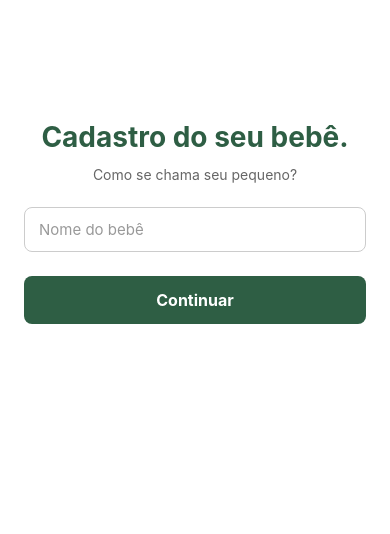
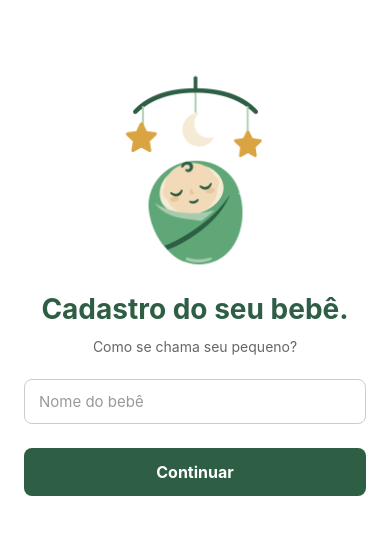
Before and after one commit to minottopaulo/appcuidadobebe, a React Native app in the folder appcuidadobebe/: screen /CadastroBebe in a window 390 px wide. Shown: the top 534 px of the page. Built offline with nearby package versions, Linux system fonts and the light colour scheme.

Commit message:
Adionado imgs de fundo

```diff
--- a/appcuidadobebe/CadastroBebeScreen.tsx
+++ b/appcuidadobebe/CadastroBebeScreen.tsx
@@ -1,20 +1,28 @@
 import { useState } from 'react';
-import { StyleSheet, Text, TextInput, Pressable, View } from 'react-native';
+import { StyleSheet, Text, TextInput, Pressable, View, Image } from 'react-native';
 import { NativeStackScreenProps } from '@react-navigation/native-stack';
 import { RootStackParamList } from './Type';
 
 type Props = NativeStackScreenProps<RootStackParamList, 'CadastroBebe'>;
 
-export default function CadastroBebeScreen ({navigation}: Props) {
+export default function CadastroBebeScreen({ navigation }: Props) {
     const [nome, setNome] = useState('');
-    function continuar(){
-        if (nome.trim()===''){
+
+    function continuar() {
+        if (nome.trim() === '') {
         return;
     }
     navigation.navigate('Home', { nomeBebe: nome.trim() });
     }
+
     return (
     <View style={styles.container}>
+        <Image
+        source={require('./assets/cadastrobebe.png')}
+        style={styles.ilustracao}
+        resizeMode="contain"
+        />
+
         <Text style={styles.titulo}>Cadastro do seu bebê.</Text>
         <Text style={styles.subtitulo}>Como se chama seu pequeno?</Text>
 
@@ -26,19 +34,25 @@ export default function CadastroBebeScreen ({navigation}: Props) {
         onChangeText={setNome}
         autoCapitalize="words"
         />
+
         <Pressable style={styles.botao} onPress={continuar}>
             <Text style={styles.textoBotao}>Continuar</Text>
         </Pressable>
         </View>
     );
 }
-const styles=StyleSheet.create({
+
+const styles = StyleSheet.create({
 container: {
     flex: 1,
     backgroundColor: '#ffffff',
     paddingHorizontal: 24,
-    paddingTop: 120,
+    paddingTop: 60,
     gap: 12,
+    },
+    ilustracao: {
+    width: '100%',
+    height: 220,
     },
 titulo: {
     fontSize: 28,
--- a/appcuidadobebe/LoginScreen.tsx
+++ b/appcuidadobebe/LoginScreen.tsx
@@ -1,12 +1,7 @@
 import { useState } from 'react'
+import { StyleSheet, Text, TextInput, Pressable, View, Image } from 'react-native';
 import { useNavigation } from '@react-navigation/native';
-import{
-    StyleSheet,
-    Text,
-    View,
-    TextInput,
-    Pressable,
-} from 'react-native';
+
 
 export default function LoginScrean(){
     const [email, setEmail] = useState('');
@@ -18,6 +13,11 @@ export default function LoginScrean(){
     }
     return (
         <View style={styles.container}>
+            <Image
+            source={require('./assets/login.png')}
+            style={styles.ilustracao}
+            resizeMode="contain"
+            />
             <Text style={styles.titulo}> Faça seu login com </Text>
             <Text style={styles.subtitulo}> Acompanhe os cuidados do seu bebê em um só lugar </Text>
 
@@ -141,4 +141,8 @@ criarConta: {
     color: '#2E5E44',
     fontWeight: 'bold',
     },
+ilustracao: {
+    width: '100%',
+    height: 220,
+    },
 });
```
Also changed, not shown: appcuidadobebe/assets/cadastrobebe.png (added), appcuidadobebe/assets/login.png (added). Lines whose indentation alone changed are shown as unchanged.
